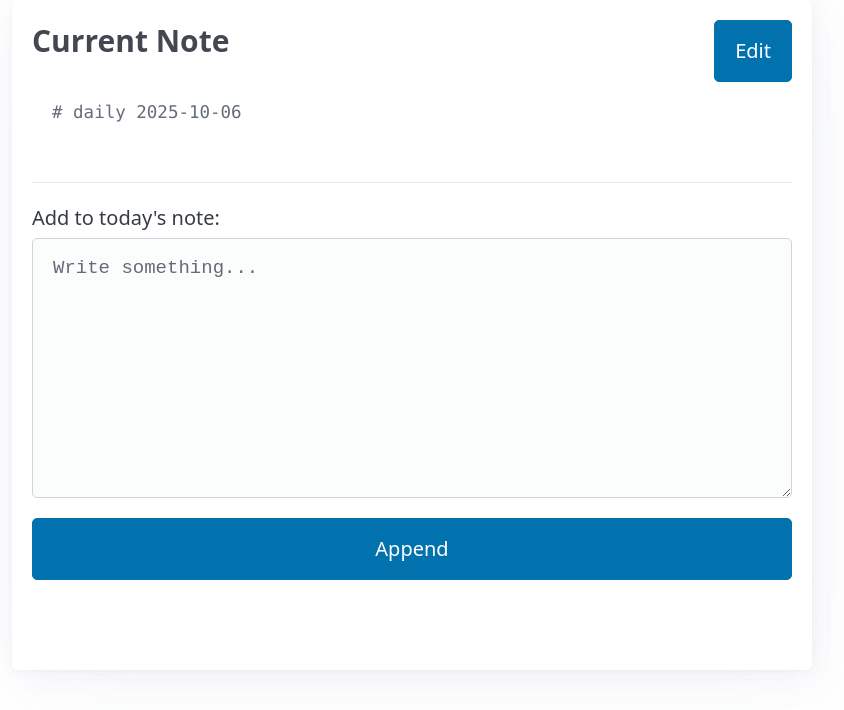
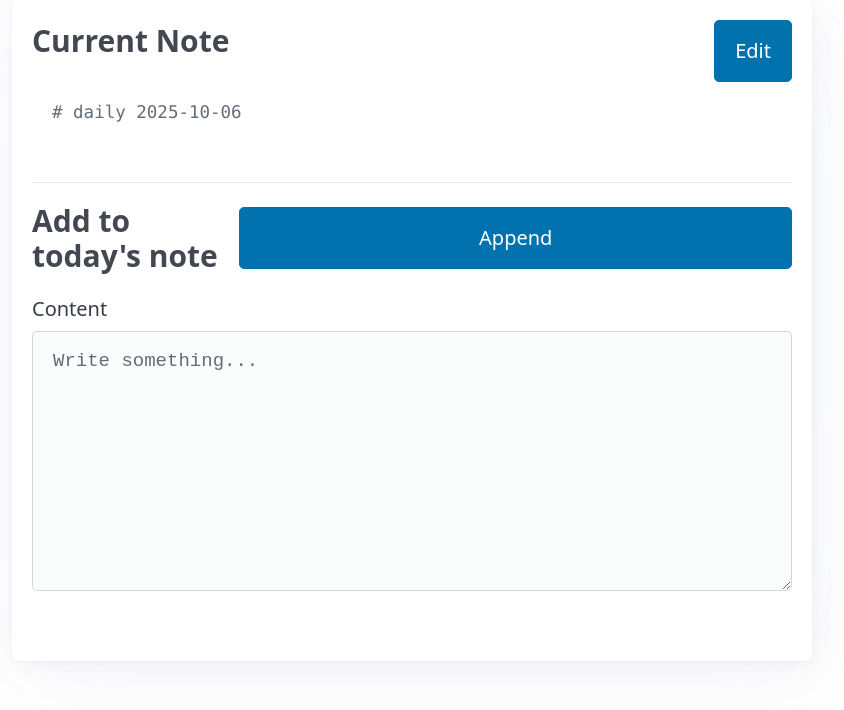
Before and after one commit to sebastianbartmann/notes_editor, a FastAPI app: page / in a window 1280 px wide. Shown: the part 90-800 px from the top of the page, without its empty margins (228-1072 px from the left). Run offline with FastAPI, Linux system fonts and the light colour scheme; some libraries are stand-ins or nearby versions.

Commit message:
Rename append.html to editor.html and improve UI layout
- Rename template from append.html to editor.html (better reflects functionality)
- Move Append button above textarea to match Edit button layout
- Replace label with h3 for consistent styling between sections
- Add visually-hidden label for accessibility

🤖 Generated with [Claude Code](https://claude.com/claude-code)

Co-Authored-By: Claude <noreply@anthropic.com>

```diff
--- a/app/main.py
+++ b/app/main.py
@@ -81,7 +81,7 @@ async def root(request: Request):
     ensure_file_exists(filepath)
     content = filepath.read_text()
     return templates.TemplateResponse(
-        "append.html",
+        "editor.html",
         {"request": request, "today": today, "content": content}
     )
 
--- a/app/templates/append.html
+++ b/app/templates/editor.html
@@ -43,17 +43,18 @@
                   hx-swap="innerHTML"
                   hx-on::after-request="if(event.detail.successful) { document.getElementById('content').value = ''; location.reload(); }">
 
-                <label for="content">
-                    Add to today's note:
-                    <textarea
-                        id="content"
-                        name="content"
-                        rows="8"
-                        placeholder="Write something..."
-                        required></textarea>
-                </label>
+                <div style="display: flex; justify-content: space-between; align-items: center;">
+                    <h3>Add to today's note</h3>
+                    <button type="submit">Append</button>
+                </div>
 
-                <button type="submit">Append</button>
+                <label for="content" class="visually-hidden">Content</label>
+                <textarea
+                    id="content"
+                    name="content"
+                    rows="8"
+                    placeholder="Write something..."
+                    required></textarea>
             </form>
 
             <div id="message"></div>
```
